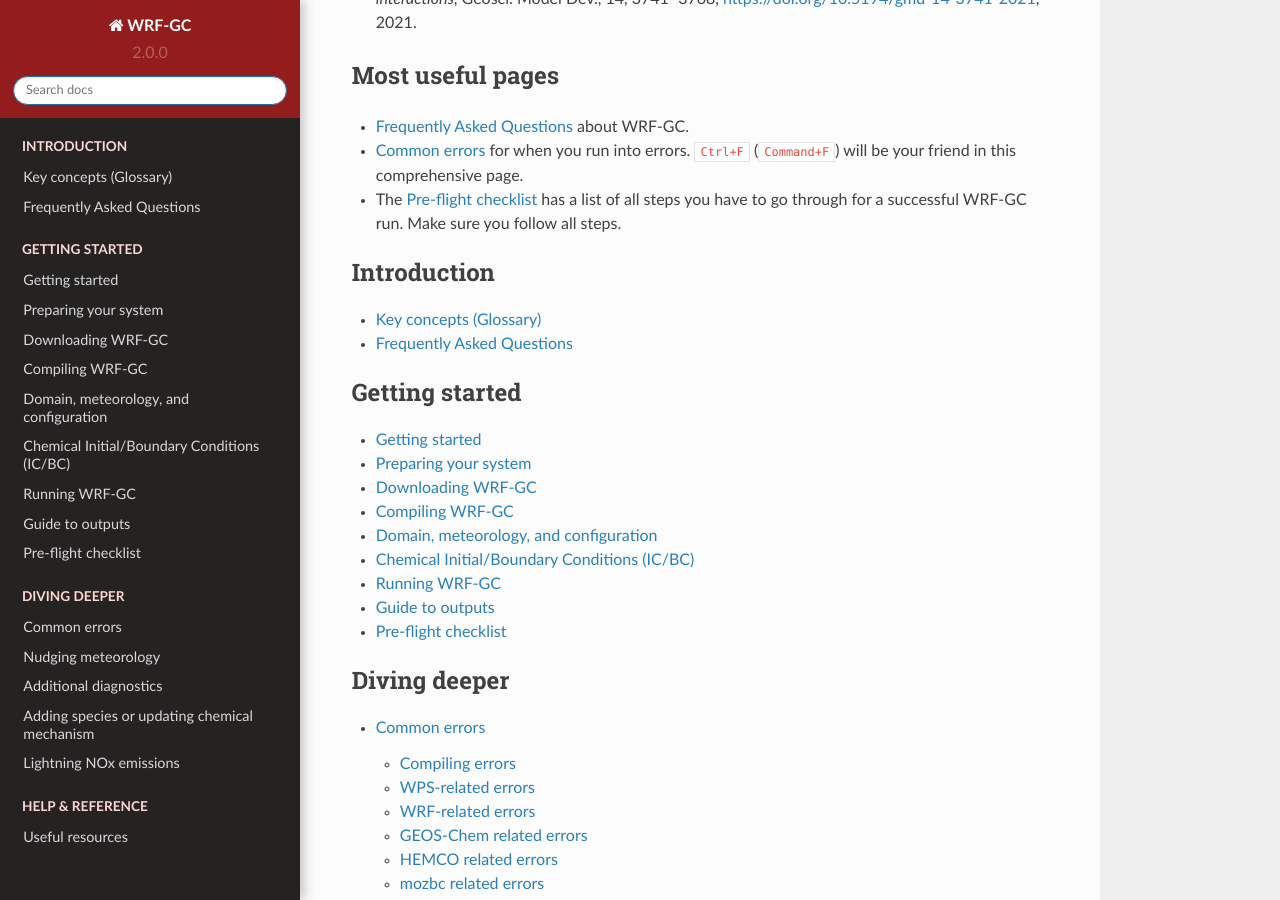
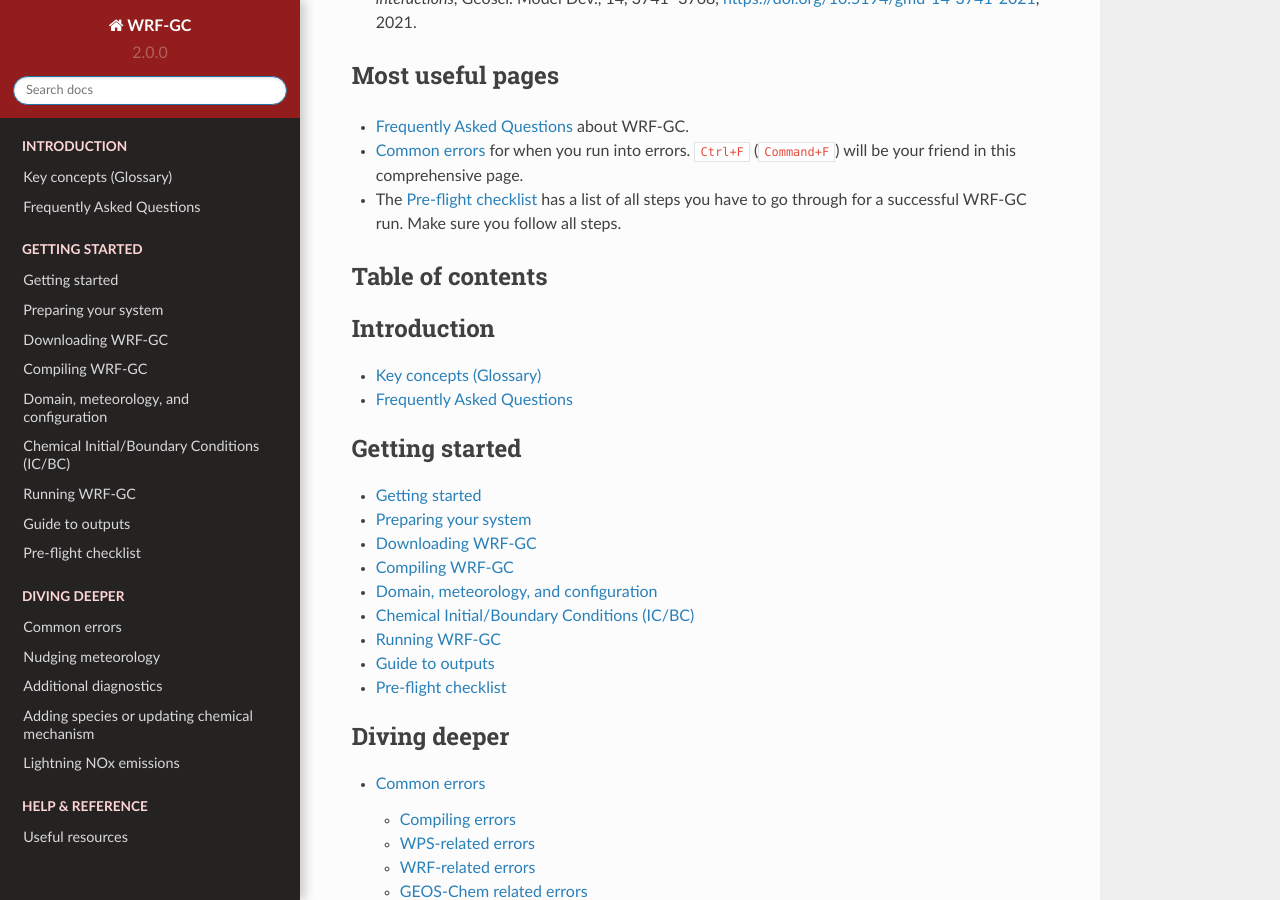
Before and after one commit to WRF-GC/documentation, a Sphinx documentation site: the page built from docs/source/index.rst, in a window 1280 px wide and 900 px high, scrolled down 730 px. Built offline with Sphinx 7.4.7 and the Read the Docs theme 2.0.0, drawn with Linux system fonts in a browser that asks for light colours.

Commit message:
Add heading in index

```diff
--- a/docs/source/index.rst
+++ b/docs/source/index.rst
@@ -22,6 +22,9 @@ Most useful pages
 * :doc:`/faq` about WRF-GC.
 * :doc:`/common-errors` for when you run into errors. ``Ctrl+F`` (``Command+F``) will be your friend in this comprehensive page.
 * The :doc:`/preflight-checklist` has a list of all steps you have to go through for a successful WRF-GC run. Make sure you follow all steps.
+
+Table of contents
+------------------
 
 .. toctree::
    :maxdepth: 1
```
